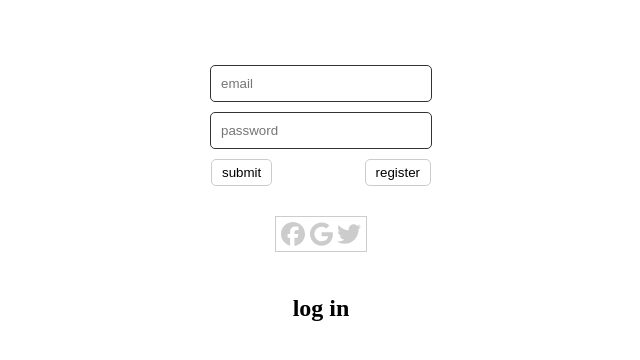
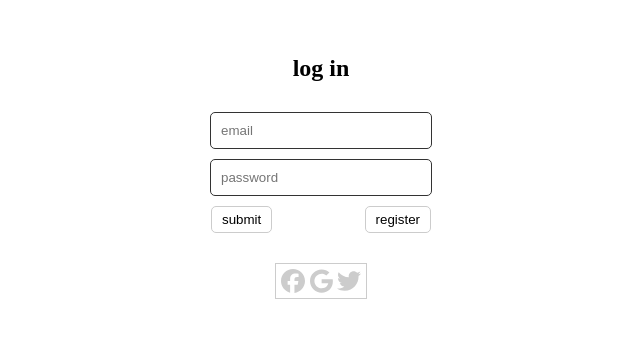
Before and after one commit to ashoaghajan/appartment_items_vite, a React (Vite) app: page /login in a window 1280 px wide. Shown: the part 212-572 px from the top of the page, without its empty margins (319-959 px from the left). Built offline with nearby package versions, Linux system fonts and the light colour scheme.

Commit message:
app_items#4: final fixations

```diff
--- a/src/components/ListCard/CardItem/CardItem.tsx
+++ b/src/components/ListCard/CardItem/CardItem.tsx
@@ -1,6 +1,6 @@
 import React from 'react'
 import { CardDetails, CardStyled, ColorPriceWrapper, MockedImage } from './styles'
-import { StyledH3, Typography } from '../../core/typography'
+import { Heading3, Typography } from '../../core/typography'
 import { Divider } from '../../core/styledComponents'
 
 interface CardItemProps {
@@ -10,7 +10,7 @@ interface CardItemProps {
 export const CardItem: React.FC<CardItemProps> = ({ item }) => {
   return (
     <CardStyled>
-      <StyledH3>{item.name}</StyledH3>
+      <Heading3>{item.name}</Heading3>
       <Divider />
       <CardDetails>
         <MockedImage />
--- a/src/containers/BaseContainer.tsx
+++ b/src/containers/BaseContainer.tsx
@@ -1,7 +1,7 @@
 import React, { PropsWithChildren } from 'react'
 import { styled } from 'styled-components'
 
-const StyledContainer = styled.div`
+const StyledContainer = styled.main`
   width: 100vw;
   height: 100vh;
   display: flex;
--- a/src/pages/LoginPage.tsx
+++ b/src/pages/LoginPage.tsx
@@ -8,8 +8,8 @@ interface LoginPageProps {}
 export const LoginPage: React.FC<LoginPageProps> = () => {
   return (
     <BaseContainer>
+      <Heading2>log in</Heading2>
       <LoginForm />
-      <Heading2>log in</Heading2>
     </BaseContainer>
   )
 }
```
